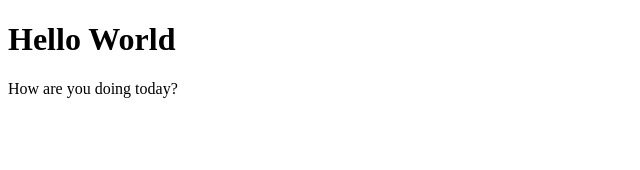
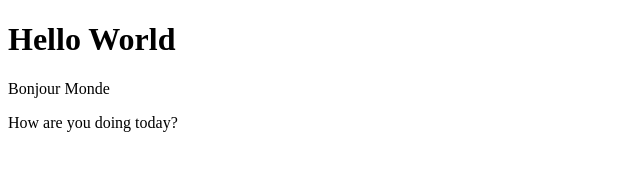
Before and after one commit to DylanB7778/cst3106_labs, a plain HTML site: page Lab2.html in a window 1280 px wide. Shown: the whole page, without its empty margins (0-640 px from the left). Drawn offline with Linux system fonts and the light colour scheme.

Commit message:
added another language

```diff
--- a/Lab2.html
+++ b/Lab2.html
@@ -9,6 +9,7 @@
 
     <body>
         <h1>Hello World</h1>
+        <p>Bonjour Monde</p>
         <p>How are you doing today?</p>
     </body>
 
```
